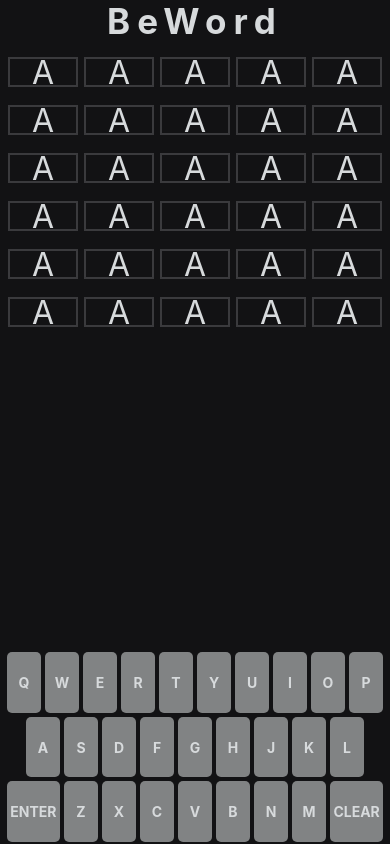
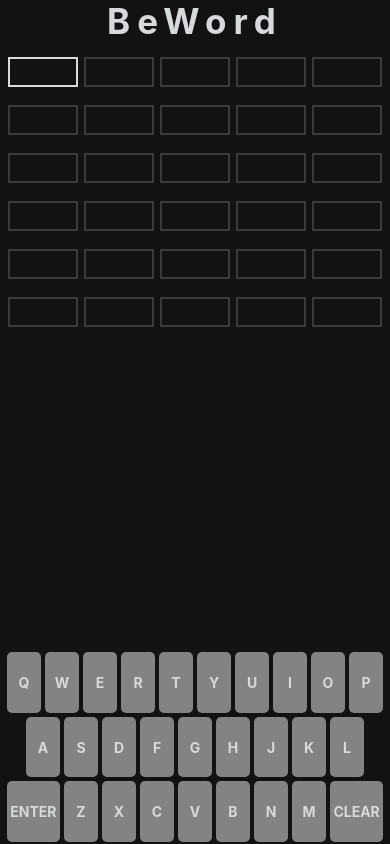
Before and after one commit to dannydang64/BeWord, a React Native app: screen / in a window 390 px wide. Built offline with nearby package versions, Linux system fonts and the light colour scheme.

Commit message:
enter and clear feature

```diff
--- a/App.js
+++ b/App.js
@@ -1,17 +1,66 @@
+import {useState} from "react";
 import { StatusBar } from 'expo-status-bar';
 import { StyleSheet, Text, View, SafeAreaView } from 'react-native';
-import { colors } from './src/constants';
+import { colors, CLEAR, ENTER} from './src/constants';
 import Keyboard from './src/components/Keyboard'
+import React from 'react';
 
 const NUMBER_OF_TRIES = 6;
 
+const copyArray = (arr) => {
+  return [...arr.map((rows) => [...rows])];
+};
+
 export default function App() {
   const word = "hello";
-  const letters = word.split(''); // returns an array of letters ['h','e','l','l','o']
+  const letters = word.split(""); // returns an array of letters ['h','e','l','l','o']
 
-  //we need to be able to keep in state all of the tries
-  const rows = new Array(NUMBER_OF_TRIES).fill(
-    new Array(letters.length).fill("a"))
+//we need to be able to keep in state all of the tries
+  const [rows, setRows] = useState(new Array(NUMBER_OF_TRIES).fill(
+    new Array(letters.length).fill(""))   // initial state
+);
+
+  const [curRow, setCurRow] = useState(0);
+  const [curCol, setCurCol] = useState(0);
+
+  const onKeyPressed = (key) => {
+
+    const updatedRows = copyArray(rows);
+
+    if(key === CLEAR && curCol <= rows[0].length){
+      prevCol = curCol -1
+      if(prevCol >= 0){  // if ur on the first cell you can just return since it must be empty
+      updatedRows[curRow][prevCol] = "";
+      setRows(updatedRows);
+      setCurCol(prevCol);
+       // we have to this so that we dont still update the value of key
+      }
+      return;
+    }
+
+    if (key === ENTER){
+      if(curCol === rows[0].length){
+        setCurRow(curRow + 1);
+        setCurCol(0);
+      }
+       return;
+    }
+
+    if (curCol < rows[0].length){
+    updatedRows[curRow][curCol] = key;
+    setRows(updatedRows);
+    setCurCol(curCol + 1);
+    }
+    else {
+      return;
+    }
+  }
+
+  const isCellActive = (row,col) => {
+    return row === curRow && col === curCol;
+  };
+
+
 
   return (
     <SafeAreaView style={styles.container}>
@@ -19,11 +68,20 @@
       <Text style= {styles.title}>BeWord</Text>
 
       <View style = {styles.map}>
-        {rows.map ((row) => (  // for every row render a row
-
-          <View style = {styles.row}>
-          {row.map((cell) => (  //mapping each letter to a cell
-            <View style = {styles.cell}>
+        {rows.map ((row, i) => (  // for every row render a row
+          // these are back ticks that wrap the key value
+          <View key={`row-${i}`} style = {styles.row}>
+          {row.map((cell, j) => (  //mapping each letter to a cell
+          //note that we wrap border color in {} becasue its an object
+            <View
+            key= {`cell-${i}-${j}`}
+            style = {[styles.cell,
+              {
+              borderColor:
+               isCellActive(i, j)
+               ? colors.lightgrey
+               : colors.darkgrey,
+               }]}>
               <Text style = {styles.cellText}>{cell.toUpperCase()}</Text>
             </View>
             ))}
@@ -31,10 +89,9 @@
 
         ))}
 
-
       </View>
 
-      <Keyboard></Keyboard>
+      <Keyboard onKeyPressed={onKeyPressed} />
     </SafeAreaView>
   );
 }
@@ -85,6 +142,7 @@
   cellText:{
     color: colors.lightgrey,
     fontSize: 32,
+    fontWeight: "bold",
   }
 
 });
```
Also changed, not shown: 1 other file (tests, documents, lock files or other folders).
